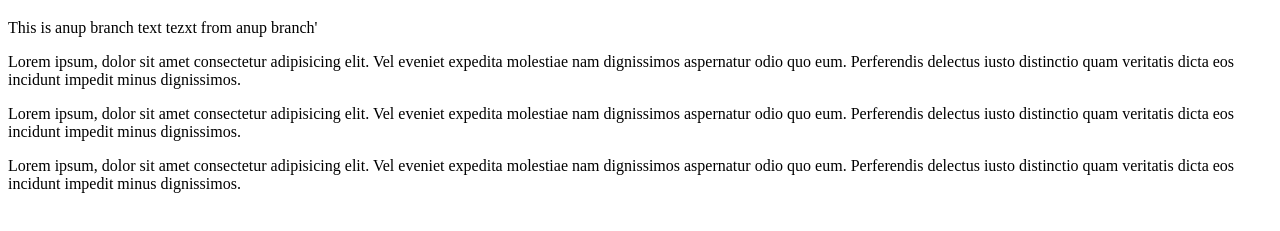
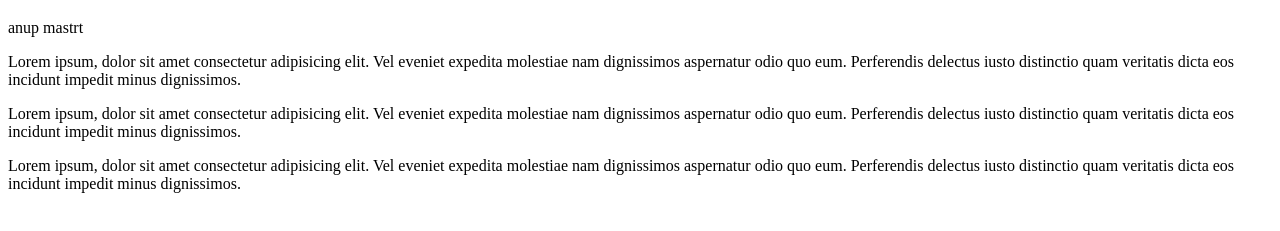
Before and after one commit to sononeanup03/Httpserveranup, a website: page pages/index.html in a window 1280 px wide. Shown: the part 131-362 px from the top of the page. Drawn offline with Linux system fonts and the light colour scheme.

Commit message:
index.html changes by master branch

```diff
--- a/pages/index.html
+++ b/pages/index.html
@@ -12,8 +12,7 @@
         <li><a href="/contact">Contact</a></li>
     </ul>
     <h1>Index</h1>
-    This is anup branch text
-    tezxt from anup branch'
+   anup mastrt
     <p>Lorem ipsum, dolor sit amet consectetur adipisicing elit. Vel eveniet expedita molestiae nam dignissimos aspernatur odio quo eum.
          Perferendis delectus iusto distinctio quam veritatis dicta eos incidunt impedit minus dignissimos.</p>
     <p>Lorem ipsum, dolor sit amet consectetur adipisicing elit. Vel eveniet expedita molestiae nam dignissimos aspernatur odio quo eum.
```
